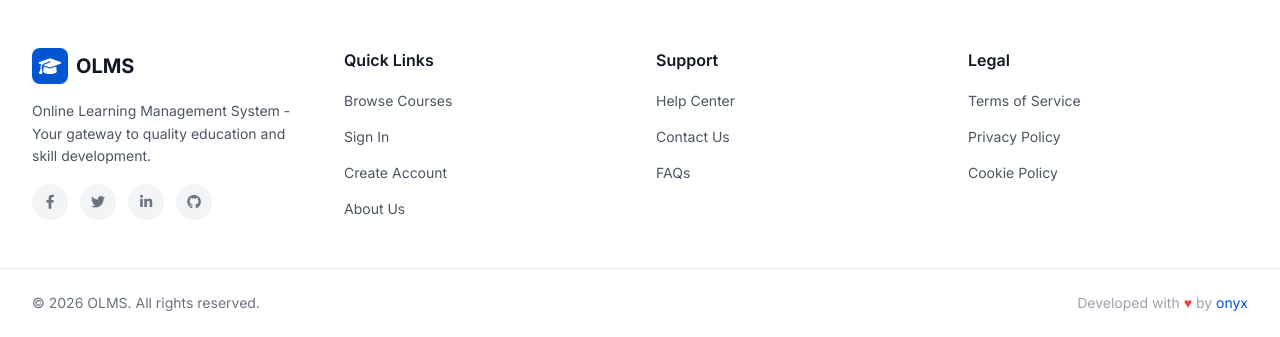
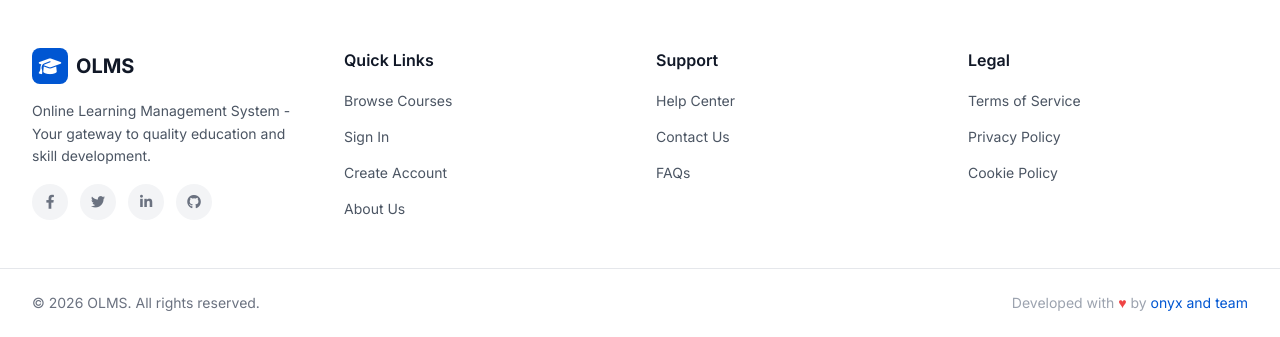
Before and after one commit to kobokers/WebFundamentalProject, a PHP site: page /index.php in a window 1280 px wide. Shown: the part 463-800 px from the top of the page. Run offline with PHP 8.4, Linux system fonts and the light colour scheme; some libraries are stand-ins or nearby versions.

Commit message:
fix text

```diff
--- a/footer.php
+++ b/footer.php
@@ -130,7 +130,7 @@
                 <p class="text-gray-400 dark:text-gray-500 text-sm">
                     Developed with <span class="text-red-500">♥</span> by
                     <a href="https://github.com/kobokers" target="_blank"
-                        class="text-brand-blue hover:underline">onyx</a>
+                        class="text-brand-blue hover:underline">onyx and team</a>
                 </p>
             </div>
         </div>
```
